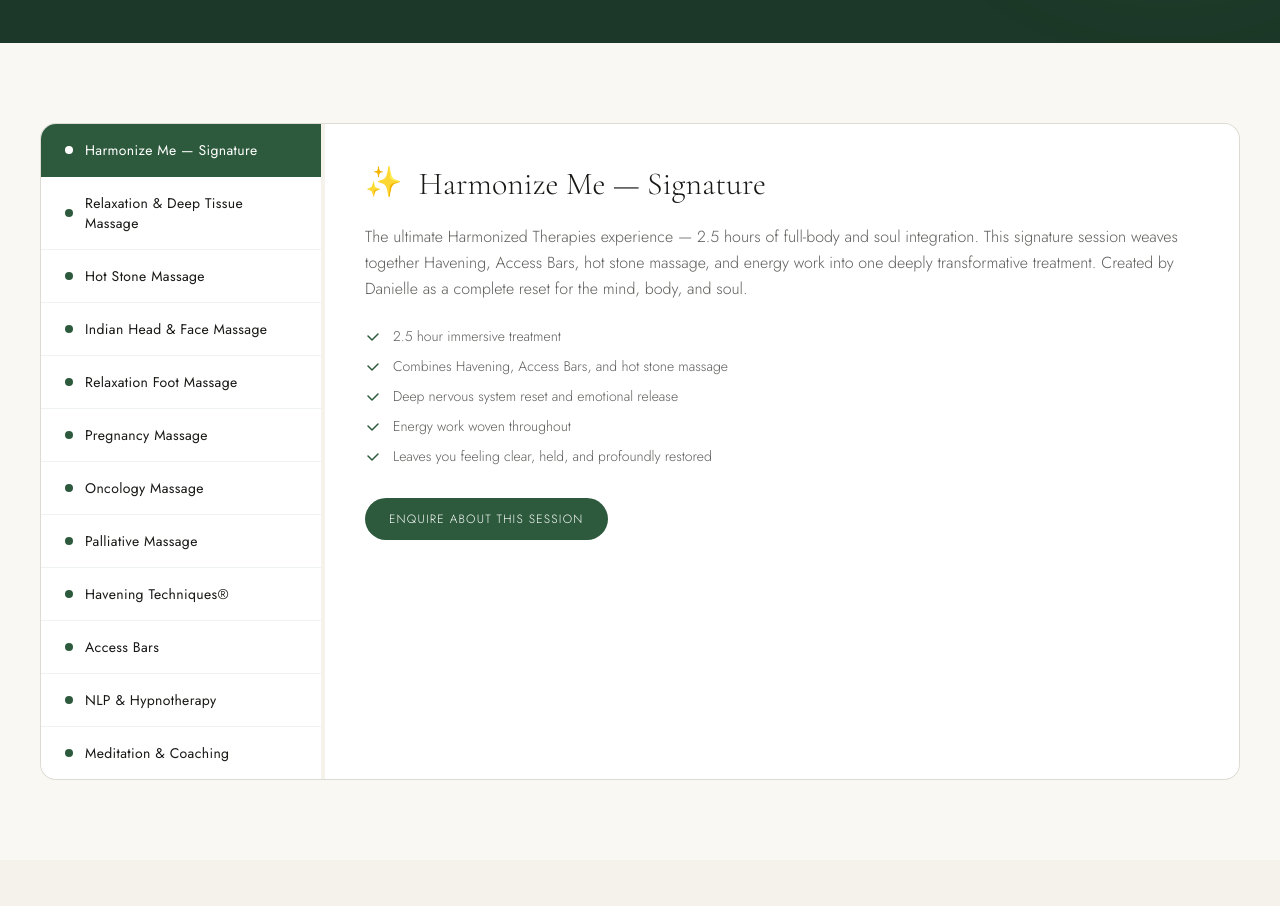
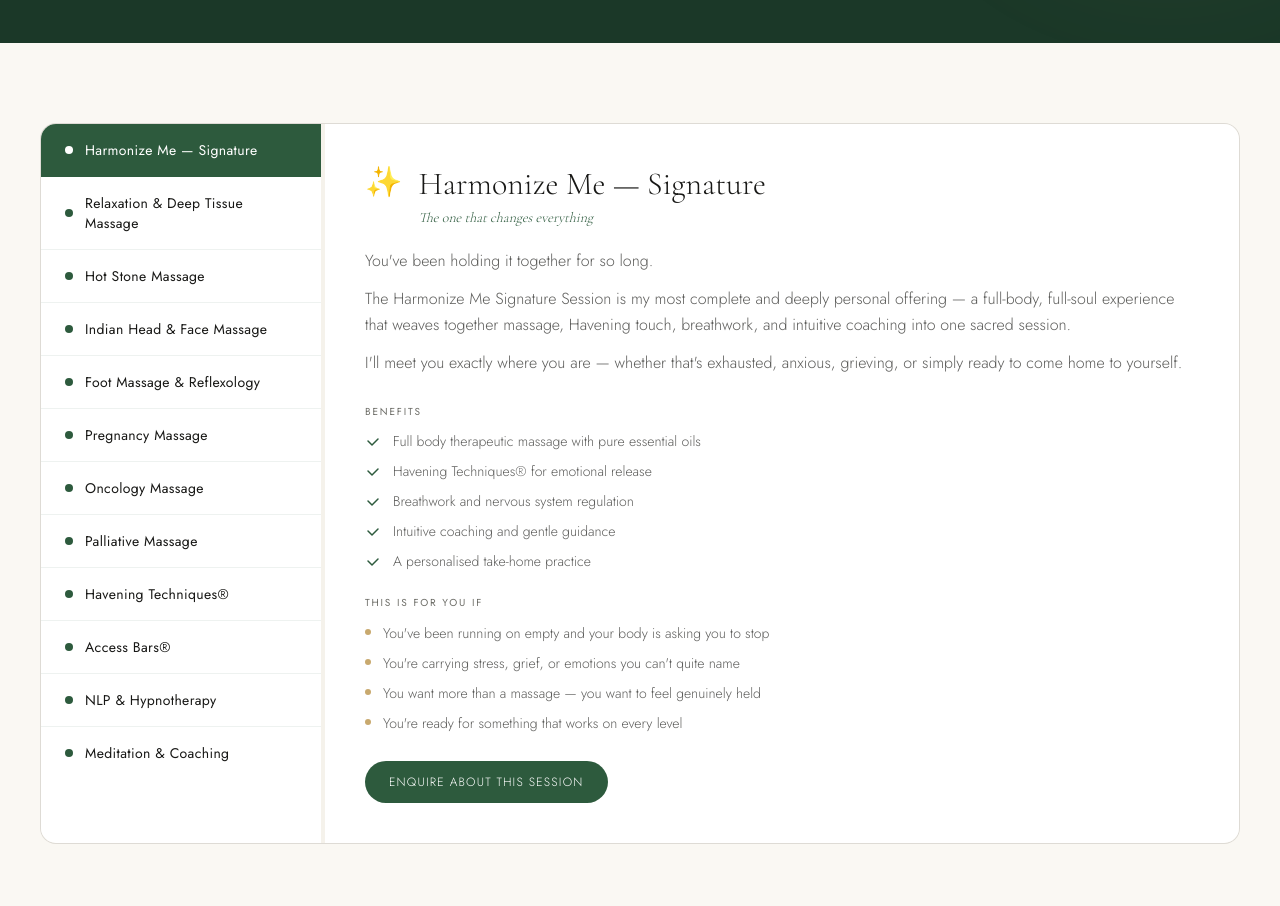
Before and after one commit to Harmonizedtherapies/-harmonized-therapies, a Next.js app: page /services in a window 1280 px wide. Shown: the part 360-1266 px from the top of the page. Built offline with nearby package versions, Linux system fonts and the light colour scheme; grey boxes are pictures that could not be loaded.

Commit message:
Add rich service descriptions from briefs — narratives, benefits, and 'this is for you if' sections for all 12 therapies
Co-Authored-By: Claude Sonnet 4.6 <noreply@anthropic.com>

```diff
--- a/src/components/ServicesTabPanel.tsx
+++ b/src/components/ServicesTabPanel.tsx
@@ -2,184 +2,320 @@
 
 import { useState } from 'react'
 
-const services = [
+type Service = {
+  id: string
+  name: string
+  tagline: string
+  icon: string
+  description: string[]
+  benefits: string[]
+  forYouIf: string[]
+  note?: string
+  cta: string
+}
+
+const services: Service[] = [
   {
     id: 'signature',
     name: 'Harmonize Me — Signature',
+    tagline: 'The one that changes everything',
     icon: '✨',
-    description:
-      'The ultimate Harmonized Therapies experience — 2.5 hours of full-body and soul integration. This signature session weaves together Havening, Access Bars, hot stone massage, and energy work into one deeply transformative treatment. Created by Danielle as a complete reset for the mind, body, and soul.',
+    description: [
+      "You've been holding it together for so long.",
+      "The Harmonize Me Signature Session is my most complete and deeply personal offering — a full-body, full-soul experience that weaves together massage, Havening touch, breathwork, and intuitive coaching into one sacred session.",
+      "I'll meet you exactly where you are — whether that's exhausted, anxious, grieving, or simply ready to come home to yourself.",
+    ],
     benefits: [
-      '2.5 hour immersive treatment',
-      'Combines Havening, Access Bars, and hot stone massage',
-      'Deep nervous system reset and emotional release',
-      'Energy work woven throughout',
-      'Leaves you feeling clear, held, and profoundly restored',
+      'Full body therapeutic massage with pure essential oils',
+      'Havening Techniques® for emotional release',
+      'Breathwork and nervous system regulation',
+      'Intuitive coaching and gentle guidance',
+      'A personalised take-home practice',
+    ],
+    forYouIf: [
+      "You've been running on empty and your body is asking you to stop",
+      "You're carrying stress, grief, or emotions you can't quite name",
+      "You want more than a massage — you want to feel genuinely held",
+      "You're ready for something that works on every level",
     ],
     cta: 'Enquire About This Session',
   },
   {
     id: 'relaxation',
     name: 'Relaxation & Deep Tissue Massage',
+    tagline: 'Let your body finally breathe',
     icon: '🌿',
-    description:
-      'A full-body massage designed to release the feel-good hormones and decrease cortisol. Using pure essential oils and natural oils, each session is tailored to your unique needs — whether you seek deep relaxation, relief from physical tension, or a restorative experience. A powerful pathway back to yourself.',
+    description: [
+      "Your body remembers everything — every late night, every hard conversation, every time you pushed through when you wanted to stop.",
+      "This session is your permission slip to let it all go.",
+      "Using long, flowing strokes for deep relaxation and targeted pressure for stubborn tension, I tailor every massage to what your body is asking for on the day. You'll leave feeling lighter, softer, and more like yourself.",
+    ],
     benefits: [
-      'Releases tension and muscular tightness',
-      'Reduces cortisol and stress hormones',
-      'Boosts endorphins, serotonin, and dopamine',
+      'Melts deep muscle tension and chronic tightness',
+      'Calms the nervous system and lowers cortisol',
       'Improves circulation and lymphatic flow',
-      'Deeply restorative for mind and body',
+      'Boosts mood, energy and mental clarity',
+      'Supports deeper, more restorative sleep',
+    ],
+    forYouIf: [
+      "Your shoulders live somewhere near your ears",
+      "You carry stress in your body and can't seem to switch off",
+      "You need genuine, deep rest — not just an hour off",
+      "It's been too long since someone took care of you",
     ],
     cta: 'Book a Massage',
   },
   {
     id: 'hotstone',
     name: 'Hot Stone Massage',
+    tagline: "Warmth that reaches the places words can't",
     icon: '🪨',
-    description:
-      'An ancient form of healing using smooth, heated basalt stones placed along the body and used as an extension of the hands. The warmth penetrates deep into the muscles, melting tension and creating a profound sense of peace. Combined with aromatic oils, this is one of the most deeply grounding treatments available.',
+    description: [
+      "There is something about warmth — the way it melts not just muscle, but worry. Not just tightness, but the armour we forget we're wearing.",
+      "Smooth, heated basalt stones are placed along the body's energy centres and used as an extension of my hands — delivering deep, penetrating heat that loosens tension at a cellular level.",
+      "This is the massage people come back to again and again. Once you've experienced it, you'll understand why.",
+    ],
     benefits: [
-      'Deep muscle relaxation through therapeutic heat',
-      'Relieves chronic muscle tension and pain',
-      'Improves circulation and energy flow',
-      'Calms the nervous system',
-      'Deeply grounding and restorative',
+      'Deep muscle relaxation without intense pressure',
+      'Improves circulation and detoxification',
+      'Eases chronic pain and stiffness',
+      'Profoundly calming for anxiety and overwhelm',
+      'Restores a sense of deep inner warmth and safety',
+    ],
+    forYouIf: [
+      "You hold tension deeply and find it hard to release",
+      "You're sensitive to pressure but need deep work",
+      "You're feeling emotionally or physically cold and depleted",
+      "You want to feel completely, utterly held",
     ],
     cta: 'Book a Hot Stone Massage',
   },
   {
     id: 'indian-head',
     name: 'Indian Head & Face Massage',
+    tagline: 'Release what lives in your head',
     icon: '🙏',
-    description:
-      'A deeply relaxing treatment targeting the head, neck, face, and shoulders — the areas where we hold the most tension. Drawing on ancient Ayurvedic tradition, this treatment relieves headaches, eases jaw tension, and creates a beautiful sense of calm. Often combined with Havening for an even deeper release.',
+    description: [
+      "So much of what we carry lives above the shoulders — the overthinking, the tension headaches, the jaw that hasn't unclenched in months.",
+      "Indian Head and Face Massage works with the head, neck, face, scalp and shoulders to release the tension that builds there.",
+      "You don't realise how much you're holding in your head until someone helps you let it go.",
+    ],
     benefits: [
-      'Relieves headaches, migraines, and eye strain',
-      'Eases jaw, neck, and shoulder tension',
-      'Promotes deep relaxation and mental clarity',
-      'Stimulates circulation to the scalp and face',
-      'Can be combined with Face Havening for deeper release',
+      'Relieves tension headaches and migraines',
+      'Releases jaw tension and TMJ discomfort',
+      'Reduces eye strain and sinus pressure',
+      'Deeply calming for anxiety and mental fatigue',
+      'Stimulates hair growth and scalp circulation',
+      'Brings a profound sense of mental clarity and peace',
+    ],
+    forYouIf: [
+      "You live in your head and struggle to come down",
+      "You suffer from headaches, migraines or jaw tension",
+      "You spend long hours at a screen",
+      "You need something that reaches the places a body massage misses",
     ],
     cta: 'Book This Treatment',
   },
   {
     id: 'foot',
-    name: 'Relaxation Foot Massage',
+    name: 'Foot Massage & Reflexology',
+    tagline: 'Everything is connected — start at the ground',
     icon: '🦶',
-    description:
-      'Your feet carry you through life — this treatment is a thank you to them. A deeply soothing foot massage working connection points throughout the foot and lower leg to promote relaxation throughout the whole body. Perfect as a standalone treatment or added to any session.',
+    description: [
+      "In reflexology, every part of your foot maps to a part of your body. By working specific points on the feet, we can support the health and energy flow of your whole system.",
+      "This is gentle, grounding, and surprisingly powerful.",
+      "Many clients are amazed at how deeply they relax — and how much shifts — in a session that never goes above the ankle.",
+    ],
     benefits: [
-      'Relieves foot pain and plantar tension',
-      'Stimulates reflexology connection points',
-      'Reduces whole-body tension and stress',
-      'Improves circulation in the legs and feet',
-      'Deeply calming for the nervous system',
+      "Stimulates the body's natural healing response",
+      'Supports digestive, hormonal and immune health',
+      'Deeply relaxing for the whole nervous system',
+      'Reduces anxiety, stress and overwhelm',
+      'Wonderfully grounding for those who feel scattered or disconnected',
+    ],
+    forYouIf: [
+      "You're curious about energy-based healing",
+      "You want the benefits of full body work in a gentle format",
+      "You're going through hormonal changes or health challenges",
+      "You need to feel grounded and reconnected to your body",
     ],
     cta: 'Book a Foot Massage',
   },
   {
     id: 'pregnancy',
     name: 'Pregnancy Massage',
+    tagline: 'You are growing life — let someone take care of yours',
     icon: '🤱',
-    description:
-      'A nurturing, gentle massage specifically designed for expectant mothers — using specialised supportive pillows to ensure comfort and safety at every stage of pregnancy. Eases the physical demands of carrying new life, reduces swelling, and creates a beautiful moment of connection between mother and baby.',
+    description: [
+      "Pregnancy is miraculous and beautiful and also — honestly — exhausting. Your body is doing the most extraordinary thing, and it deserves extraordinary care.",
+      "Pregnancy massage is specifically designed for the changing needs of your body throughout each trimester. Using safe, supported positioning and gentle, nurturing techniques, I create a space where you can simply breathe, rest, and receive.",
+      "Because you matter too — not just the baby growing inside you.",
+    ],
     benefits: [
-      'Relieves back, hip, and pelvis discomfort',
-      'Reduces swelling in hands, legs, and feet',
-      'Eases stress, anxiety, and emotional overwhelm',
-      'Promotes better sleep and deep relaxation',
-      'Safe, gentle, and fully adapted to your stage of pregnancy',
+      'Relieves back, hip and sciatic pain',
+      'Reduces swelling in hands, feet and ankles',
+      'Eases pregnancy-related anxiety and overwhelm',
+      'Improves sleep quality',
+      'Supports nervous system regulation for birth preparation',
     ],
+    forYouIf: [
+      "Your body is working hard and needs gentle support",
+      "You're carrying tension, worry or discomfort",
+      "You want to feel nurtured and seen in your pregnancy",
+      "You know that a calm mama grows a calm baby",
+    ],
+    note: 'Available from second trimester. Please consult your midwife or OB before booking.',
     cta: 'Book a Pregnancy Massage',
   },
   {
     id: 'oncology',
     name: 'Oncology Massage',
+    tagline: 'A softer way to heal — for those navigating cancer',
     icon: '🌸',
-    description:
-      'Specialised massage therapy adapted for individuals at all stages of their cancer journey. With Level 1 and 2 Oncology Massage training and hands-on experience at Eastern Palliative Care, Danielle tailors every session with the utmost care. Mobile sessions are available — brought to your home, hospital, or care facility.',
+    description: [
+      "A cancer diagnosis changes everything. Your body is going through something enormous — and it deserves care that truly understands that.",
+      "With Level 1 and 2 Oncology Massage training and hands-on experience working alongside Eastern Palliative Care, I bring both skill and deep compassion to every session.",
+      "This is not a standard massage with modifications. It is a completely different approach — one built on safety, sensitivity, and the understanding that your body is doing extraordinary work.",
+    ],
     benefits: [
-      'Reduces stress, anxiety, and treatment fatigue',
-      'Eases nausea and discomfort',
-      'Supports pain management with a gentle touch',
-      'Improves sleep and relaxation',
-      'Emotional and psychological support throughout',
+      'Reduces treatment-related fatigue and side effects',
+      'Eases nausea and physical discomfort',
+      'Supports pain management',
+      'Improves sleep and deep relaxation',
+      'Provides a sense of normalcy, dignity and care',
+    ],
+    forYouIf: [
+      "You or someone you love is navigating cancer",
+      "You want gentle, knowledgeable, compassionate care",
+      "You need someone who truly understands your body's needs right now",
+      "You can't travel — mobile sessions available",
     ],
     cta: 'Enquire About Oncology Massage',
   },
   {
     id: 'palliative',
     name: 'Palliative Massage',
+    tagline: 'The quiet gift of presence',
     icon: '🕊️',
-    description:
-      'Compassionate, gentle massage designed to bring comfort, relaxation, and dignity to those facing life-limiting illness. Danielle\'s approach is intuitive and heart-centred, creating a safe space of peace and connection — for both the recipient and their loved ones. Mobile services available to homes, hospices, and aged care facilities.',
+    description: [
+      "Some of the most sacred work I do happens in the quietest rooms.",
+      "Palliative massage is gentle, intuitive bodywork for people living with life-limiting illness — and for the families who love them. It is not about fixing or curing. It is about comfort, dignity, peace, and the profound healing power of human touch.",
+      "I bring this care directly to you — at home, in a hospice, in an aged care facility, or wherever you need me.",
+    ],
     benefits: [
-      'Reduces pain and physical discomfort',
-      'Eases anxiety and promotes calm',
-      'Provides emotional and psychological support',
-      'Enhances well-being and quality of life',
-      'Mobile — wherever you need care',
+      'Eases physical pain and discomfort',
+      'Reduces anxiety and restlessness',
+      'Promotes deep calm and relaxation',
+      'Supports emotional wellbeing for both individual and family',
+      "Offers comfort during one of life's most tender passages",
+    ],
+    forYouIf: [
+      "You or a loved one is living with a life-limiting illness",
+      "Families wanting gentle, meaningful care for their loved one",
+      "Aged care residents seeking comfort and human connection",
+      "Anyone who simply needs to feel held",
     ],
     cta: 'Enquire About Palliative Massage',
   },
   {
     id: 'havening',
     name: 'Havening Techniques®',
+    tagline: "We can't always change what happened — but we can change how it lives in your body",
     icon: '🤲',
-    description:
-      'Havening uses gentle psychosensory touch — applied to the upper arms, face, and hands — to stimulate delta waves in the brain, helping to de-link distressing memories from their emotional impact. Developed by Dr. Ronald A. Ruden, it\'s a science-backed technique that can create rapid, lasting change — often in just one session. Available in-person or via Zoom.',
+    description: [
+      "Some things stay with us long after they should have passed — the anxiety that arrives without warning, the memory that ambushes you, the feeling that no matter how much you process something, it's still there.",
+      "Havening is different.",
+      "Developed by Dr Ronald Ruden, Havening Techniques® are a science-backed, evidence-informed psychosensory therapy. Through gentle touch applied to the arms, face and hands, Havening generates delta waves in the brain — helping permanently de-link the emotional charge from distressing memories. The result? What once felt unbearable becomes simply something that happened.",
+    ],
     benefits: [
-      'Rapid relief from trauma, stress, and anxiety',
-      'Release of negative emotions and intrusive thoughts',
-      'Boosts serotonin, dopamine and endorphins',
-      'Improves emotional resilience and mental clarity',
-      'Available in-person or via video call',
+      'Trauma, PTSD and complex grief',
+      'Anxiety, panic attacks and phobias',
+      'Birth trauma and loss',
+      'Low self-worth and limiting beliefs',
+      'Chronic stress and overwhelm',
+      'Insomnia and nightmares',
     ],
+    forYouIf: [
+      "You've been carrying something heavy for a long time",
+      "Talk therapy hasn't been enough",
+      "You want rapid, lasting change without reliving every detail",
+      "You're ready to feel free of what's been holding you back",
+    ],
+    note: 'Available in person in the Yarra Valley or via video call anywhere in Australia.',
     cta: 'Book Havening',
   },
   {
     id: 'access',
-    name: 'Access Bars',
+    name: 'Access Bars®',
+    tagline: 'What if you could clear 10,000 years of limitation in 60 minutes?',
     icon: '💫',
-    description:
-      'A gentle, hands-on energy technique that lightly touches 32 points on the head, storing the thoughts, beliefs, emotions, and patterns that shape your life. By activating them, Access Bars helps release limitations and create space for more ease, joy, and clarity. Many people describe it as feeling like you\'ve had a whole body massage — or a deeply restorative walk in nature.',
+    description: [
+      "Access Bars® is one of those therapies that's almost impossible to describe — and absolutely unmistakable to experience.",
+      "32 points on the head store every thought, belief, judgment, emotion and pattern you've ever had — about money, relationships, your body, and what's possible for you. By lightly holding these points, Access Bars® begins to dissolve the electromagnetic charge of those stored limitations.",
+      "The result feels different for everyone. Some describe it as the best sleep they've ever had while still awake. Some feel a profound lightness. At the very least, you'll leave deeply relaxed. At best, your whole life might start to look different.",
+    ],
     benefits: [
-      'Improved sleep and deep relaxation',
-      'Reduced stress, anxiety, and overwhelm',
-      'Greater ease in relationships and communication',
-      'Enhanced mental clarity and focus',
-      'Increased sense of possibility and openness',
+      'Deep relaxation and nervous system reset',
+      'Reduced stress, anxiety and mental chatter',
+      'Greater ease in relationships and decision making',
+      'Enhanced clarity, creativity and focus',
+      'A sense of expanded possibility',
+    ],
+    forYouIf: [
+      "You feel stuck — in patterns, relationships, or your own thinking",
+      "You're open to energy-based healing",
+      "You want something that works on a deeper level than talk therapy",
+      "You're simply curious and ready for something different",
     ],
     cta: 'Book Access Bars',
   },
   {
     id: 'nlp',
     name: 'NLP & Hypnotherapy',
+    tagline: 'Change the story. Change the life.',
     icon: '🧠',
-    description:
-      'Neuro-Linguistic Programming and conversational hypnotherapy work at the level of the subconscious mind to help you shift patterns, release limiting beliefs, and step into a more empowered version of yourself. Combined with Belief Change and Havening techniques, this is a powerful toolkit for transformation.',
+    description: [
+      "Every pattern you have, every belief that holds you back — it all began as a story. A conclusion your mind drew, often in childhood, often from a single moment.",
+      "NLP and conversational hypnotherapy work directly with the subconscious mind — where those stories live — to gently rewrite what no longer serves you.",
+      "Sessions are conversational, warm and completely safe. There's no swinging watch, no being 'put under.' You are always in complete control — and many clients leave with a sense of clarity they haven't felt in years.",
+    ],
     benefits: [
-      'Release limiting beliefs and patterns',
-      'Build confidence and self-esteem',
-      'Overcome fears and phobias',
-      'Support personal and professional goals',
-      'Achieve lasting mindset change',
+      'Limiting beliefs about yourself, your worth and potential',
+      'Fear, phobias and anxiety',
+      'Confidence and self-esteem',
+      'Patterns in relationships',
+      'Grief, loss and life transitions',
+    ],
+    forYouIf: [
+      "You've tried everything else and keep hitting the same wall",
+      "You suspect your mind is working against you",
+      "You're ready to change at the root level",
+      "You want something that works on the why, not just the what",
     ],
     cta: 'Book a Session',
   },
   {
     id: 'meditation',
     name: 'Meditation & Coaching',
+    tagline: 'Come home to yourself',
     icon: '🌙',
-    description:
-      'Personalised well-being coaching integrating guided meditation, mindfulness practices, and holistic coaching strategies. Danielle creates a safe, trusting space where you feel heard, supported, and empowered — helping you plant new seeds of growth and release what no longer serves you.',
+    description: [
+      "In a world that never stops, learning to be still is one of the most radical things you can do.",
+      "Well-being coaching with Danielle is not a one-size-fits-all program. It is a deeply personal, intuitive process — part meditation guidance, part mindfulness practice, part gentle accountability, and part creating space for you to hear your own inner wisdom again.",
+      "Whether you're navigating burnout, grief, a major life transition, or simply the quiet feeling that something needs to change — this work meets you where you are.",
+    ],
     benefits: [
-      'Personalised meditation guidance',
-      'Stress and anxiety management tools',
-      'Mindfulness practices for daily life',
-      'Goal setting and accountability',
-      'Holistic approach to overall well-being',
+      'Personalised guided meditation',
+      'Mindfulness tools for everyday life',
+      'Nervous system regulation practices',
+      'Goal setting and gentle accountability',
+      'Breathwork and somatic awareness',
+    ],
+    forYouIf: [
+      "You've lost touch with who you are beneath all the doing",
+      "You want practical tools you can use every day",
+      "You're navigating a significant life change or loss",
+      "You need someone in your corner who truly sees you",
     ],
     cta: 'Book a Session',
   },
@@ -213,12 +349,23 @@ export default function ServicesTabPanel() {
       <div className="bg-white p-8 lg:p-10">
         <div className="flex items-start gap-4 mb-5">
           <span className="text-3xl">{current.icon}</span>
+          <div>
             <h3 className="font-display text-[clamp(1.5rem,2.5vw,2rem)] font-light text-charcoal leading-tight">
               {current.name}
             </h3>
+            <p className="font-display text-sm font-light italic text-sage mt-1">{current.tagline}</p>
           </div>
-        <p className="text-charcoal/70 leading-relaxed mb-6">{current.description}</p>
-        <ul className="space-y-2.5 mb-8">
+        </div>
+
+        <div className="space-y-3 mb-7">
+          {current.description.map((para, i) => (
+            <p key={i} className="text-charcoal/70 leading-relaxed">{para}</p>
+          ))}
+        </div>
+
+        <div className="mb-6">
+          <p className="text-[0.63rem] tracking-[0.18em] uppercase text-muted font-[400] mb-3">Benefits</p>
+          <ul className="space-y-2.5">
             {current.benefits.map(b => (
               <li key={b} className="flex items-start gap-3 text-sm text-charcoal/70">
                 <span className="text-sage mt-0.5 flex-shrink-0">
@@ -230,6 +377,24 @@ export default function ServicesTabPanel() {
               </li>
             ))}
           </ul>
+        </div>
+
+        <div className="mb-7">
+          <p className="text-[0.63rem] tracking-[0.18em] uppercase text-muted font-[400] mb-3">This is for you if</p>
+          <ul className="space-y-2.5">
+            {current.forYouIf.map(item => (
+              <li key={item} className="flex items-start gap-3 text-sm text-charcoal/70">
+                <span className="w-1.5 h-1.5 rounded-full bg-gold mt-1.5 flex-shrink-0" />
+                {item}
+              </li>
+            ))}
+          </ul>
+        </div>
+
+        {current.note && (
+          <p className="text-xs text-muted/70 italic mb-6 border-l-2 border-sage/20 pl-3">{current.note}</p>
+        )}
+
         <a
           href={`mailto:danielle@harmonizedtherapies.com.au?subject=${encodeURIComponent(current.cta + ' — ' + current.name)}`}
           className="inline-block bg-sage text-white text-[0.75rem] tracking-[0.1em] uppercase px-6 py-3 rounded-full hover:bg-sage-dark transition-colors"
```
Lines whose indentation alone changed are shown as unchanged.
